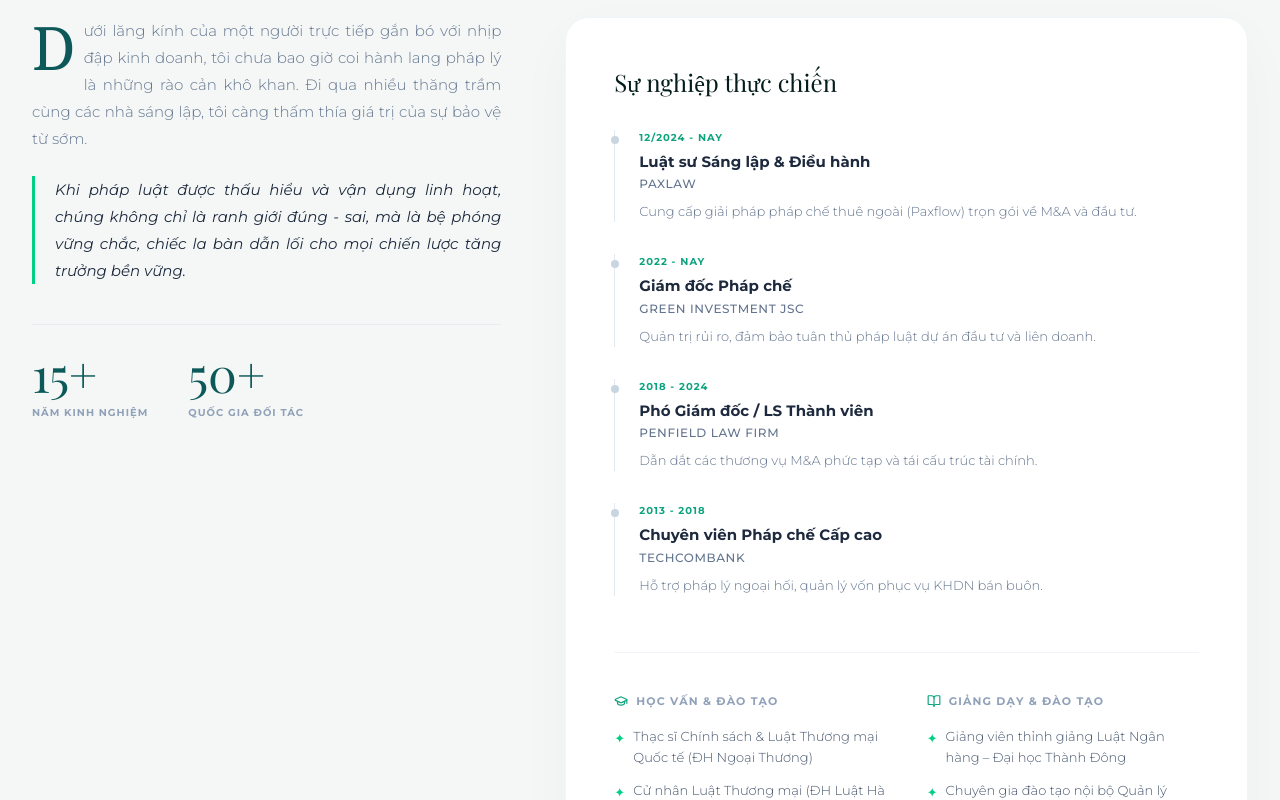
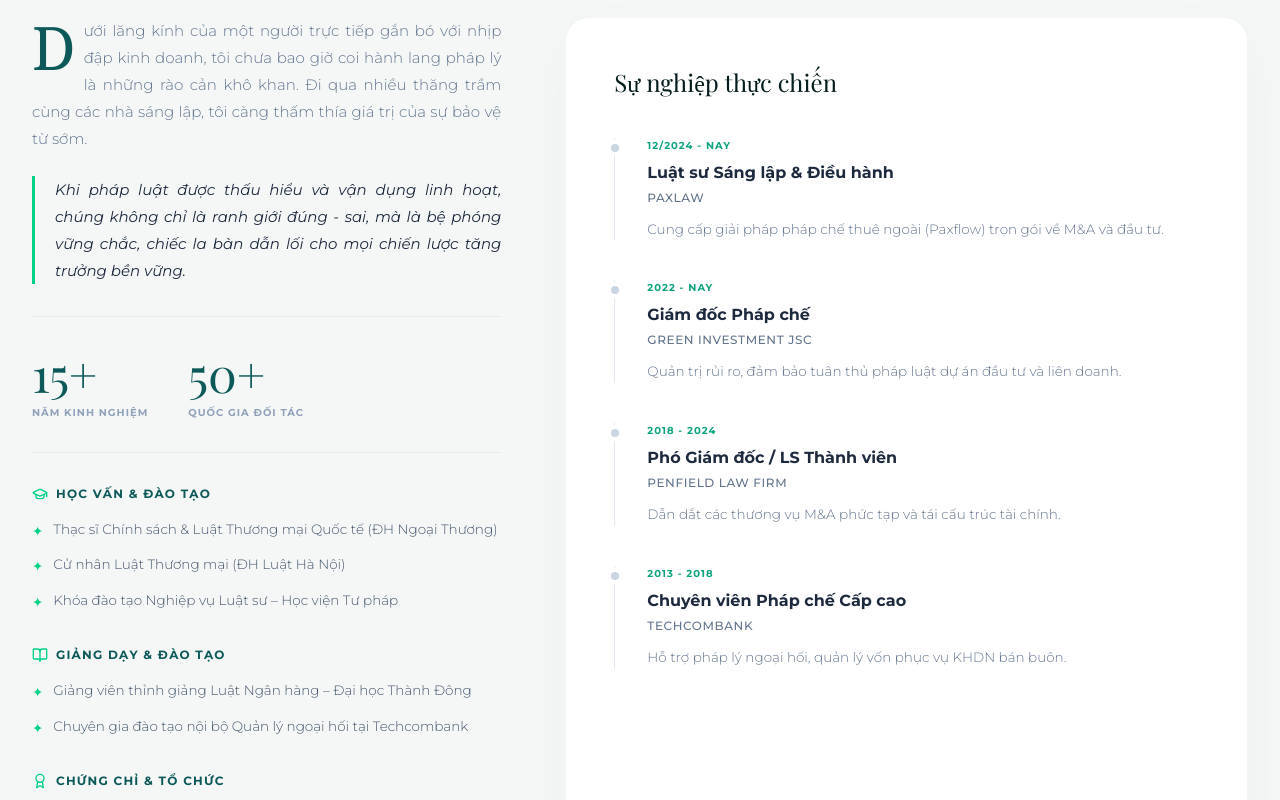
Before and after one commit to lamnt8120/portfolio-nguyen-thi-hoa, a React app: page / in a window 1280 px wide. Shown: the part 1040-1840 px from the top of the page. Built offline with nearby package versions, Linux system fonts and the light colour scheme; the HTML template or start-up script is replaced by a standard one; a web font is replaced by a local one.

Commit message:
Update App.tsx

```diff
--- a/src/App.tsx
+++ b/src/App.tsx
@@ -418,9 +418,9 @@ export default function App() {
                 <img
                   src="https://i.postimg.cc/Hsvp0Hy0/PAXLAW-logo-file-goc-02.png"
                   alt="PAXLAW Logo"
-                  className={`h-10 md:h-12 object-contain transition-all duration-500 ${isScrolled ? 'brightness-0 opacity-85' : 'drop-shadow-md'}`}
+                  className={`h-14 md:h-16 lg:h-20 object-contain transition-all duration-500 ${isScrolled ? 'brightness-0 opacity-85' : 'drop-shadow-md'}`}
                 />
-                <div className={`ml-3 md:ml-4 pl-3 md:pl-4 border-l h-8 md:h-10 flex flex-col justify-center transition-colors duration-500 ${isScrolled ? 'border-slate-300' : 'border-white/30'}`}>
+                <div className={`ml-3 md:ml-4 pl-3 md:pl-4 border-l h-10 md:h-14 flex flex-col justify-center transition-colors duration-500 ${isScrolled ? 'border-slate-300' : 'border-white/30'}`}>
                   <span className={`text-[8.5px] md:text-[9.5px] font-bold tracking-[0.25em] uppercase leading-none mb-1.5 transition-colors ${isScrolled ? 'text-slate-400' : 'text-white/60'}`}>
                     {lang === 'vi' ? 'Luật sư' : 'Atty.'}
                   </span>
@@ -545,16 +545,16 @@ export default function App() {
 
           <Heading title={t.profile.title} subtitle={t.profile.subtitle} />
 
-          <div className="grid grid-cols-1 lg:grid-cols-12 gap-16">
+          <div className="grid grid-cols-1 lg:grid-cols-12 gap-12 lg:gap-16">
 
-            {/* Left Column: Story & Stats */}
-            <div className="lg:col-span-5 flex flex-col space-y-10">
+            {/* Left Column: Story, Stats & Highlights */}
+            <div className="lg:col-span-5 flex flex-col">
               <div className="text-[15px] text-slate-500 font-light leading-[1.8] space-y-6 text-justify">
                 <p className="first-letter:text-6xl first-letter:font-serif first-letter:text-[#0d5959] first-letter:mr-2 first-letter:float-left">{t.profile.desc1}</p>
                 <p className="pl-5 border-l-[3px] border-[#00d084] font-medium text-slate-800 italic">{t.profile.desc2}</p>
               </div>
 
-              <div className="flex gap-10 pt-6 border-t border-slate-200/60">
+              <div className="flex gap-10 py-8 border-y border-slate-200/60 my-8">
                 {t.stats.map((stat, idx) => (
                   <div key={idx}>
                     <div className="font-serif text-4xl lg:text-5xl text-[#0d5959] mb-2">{stat.value}</div>
@@ -562,40 +562,19 @@ export default function App() {
                   </div>
                 ))}
               </div>
-            </div>
 
-            {/* Right Column: Timeline & Highlights (Editorial Style) */}
-            <div className="lg:col-span-7">
-              <div className="bg-white p-8 md:p-12 rounded-3xl shadow-[0_20px_60px_rgba(0,0,0,0.03)] border border-slate-100">
-
-                {/* Career Timeline */}
-                <div className="mb-14">
-                  <h3 className="font-serif text-2xl text-[#051c1d] mb-8">{t.career.title}</h3>
+              {/* Moved Highlights here to balance the height */}
               <div className="space-y-8">
-                    {t.timelineData.map((item, idx) => (
-                      <div key={idx} className="relative pl-6 border-l border-slate-200 group">
-                        <div className="absolute left-[-4px] top-1.5 w-2 h-2 rounded-full bg-slate-300 group-hover:bg-[#00d084] transition-colors duration-300"></div>
-                        <span className="text-[10px] font-bold text-[#0da37f] uppercase tracking-widest block mb-1.5">{item.period}</span>
-                        <h4 className="text-[15px] font-bold text-slate-800 mb-0.5">{item.role}</h4>
-                        <h5 className="text-[12px] text-slate-500 uppercase tracking-wider mb-2 font-medium">{item.company}</h5>
-                        <p className="text-[13px] text-slate-500 font-light leading-relaxed">{item.desc}</p>
-                      </div>
-                    ))}
-                  </div>
-                </div>
-
-                {/* Highlights List */}
-                <div className="grid grid-cols-1 md:grid-cols-2 gap-10 pt-10 border-t border-slate-100">
-                  {t.highlights.slice(0, 2).map((item, idx) => (
+                {t.highlights.map((item, idx) => (
                   <div key={idx}>
-                      <h4 className="text-[11px] font-bold text-slate-400 uppercase tracking-widest mb-4 flex items-center">
-                        <item.icon className="w-3.5 h-3.5 mr-2 text-[#0da37f]" />
+                    <h4 className="text-[12px] font-bold text-[#0d5959] uppercase tracking-widest mb-4 flex items-center">
+                      <item.icon className="w-4 h-4 mr-2 text-[#00d084]" />
                       {item.title}
                     </h4>
                     <ul className="space-y-3">
                       {item.items.map((li, i) => (
-                          <li key={i} className="text-[13px] text-slate-600 font-light leading-relaxed flex items-start">
-                            <span className="text-[#00d084] mr-2 mt-0.5">✦</span>
+                        <li key={i} className="text-[13.5px] text-slate-600 font-light leading-relaxed flex items-start">
+                          <span className="text-[#00d084] mr-2.5 mt-0.5">✦</span>
                           <span>{li}</span>
                         </li>
                       ))}
@@ -603,7 +582,23 @@ export default function App() {
                   </div>
                 ))}
               </div>
+            </div>
 
+            {/* Right Column: Timeline (Editorial Style) */}
+            <div className="lg:col-span-7">
+              <div className="bg-white p-8 md:p-12 rounded-3xl shadow-[0_20px_60px_rgba(0,0,0,0.03)] border border-slate-100 h-full">
+                <h3 className="font-serif text-2xl text-[#051c1d] mb-10">{t.career.title}</h3>
+                <div className="space-y-10">
+                  {t.timelineData.map((item, idx) => (
+                    <div key={idx} className="relative pl-8 border-l border-slate-200 group">
+                      <div className="absolute left-[-4.5px] top-1.5 w-2 h-2 rounded-full bg-slate-300 group-hover:bg-[#00d084] transition-colors duration-300 shadow-[0_0_0_4px_white]"></div>
+                      <span className="text-[10px] font-bold text-[#0da37f] uppercase tracking-widest block mb-2">{item.period}</span>
+                      <h4 className="text-[16px] font-bold text-slate-800 mb-1">{item.role}</h4>
+                      <h5 className="text-[12px] text-slate-500 uppercase tracking-wider mb-3 font-medium">{item.company}</h5>
+                      <p className="text-[13.5px] text-slate-500 font-light leading-relaxed">{item.desc}</p>
+                    </div>
+                  ))}
+                </div>
               </div>
             </div>
 
@@ -773,9 +768,9 @@ export default function App() {
                <img
                  src="https://i.postimg.cc/Hsvp0Hy0/PAXLAW-logo-file-goc-02.png"
                  alt="Paxlaw Logo"
-                 className="h-12 object-contain opacity-90"
+                 className="h-16 md:h-20 lg:h-24 object-contain opacity-90"
                />
-               <div className="hidden md:block h-10 border-l border-white/20"></div>
+               <div className="hidden md:block h-12 md:h-16 border-l border-white/20"></div>
                <div className="flex flex-col">
                   <span className="text-[9px] font-bold tracking-[0.2em] uppercase mb-1 text-white/50">
                     {lang === 'vi' ? 'Luật sư Điều hành' : 'Managing Attorney'}
```
Lines whose indentation alone changed are shown as unchanged.
